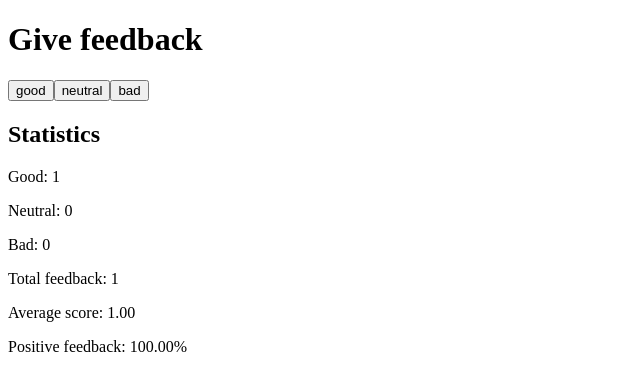
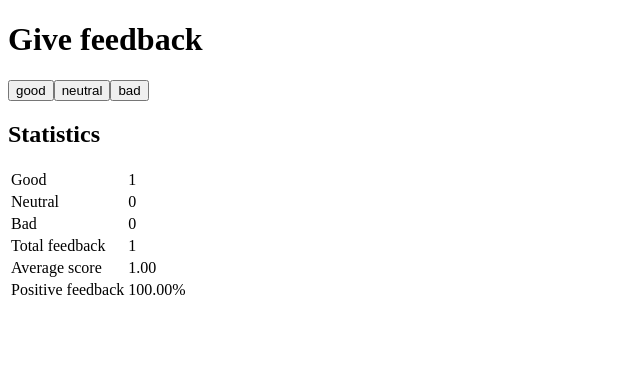
Before and after one commit to Royxuzeng/unicafe, a React (Create React App) app: page / in a window 1280 px wide. Both pictures are taken after a click on the button "good". Shown: the top 390 px of the page, without its empty margins (0-640 px from the left). Built offline with nearby package versions, Linux system fonts and the light colour scheme.

Commit message:
add table

```diff
--- a/src/App.js
+++ b/src/App.js
@@ -6,9 +6,10 @@
 
 const StatisticLine = ({ text, value }) => {
   return (
-    <p>
-      {text}: {value}
-    </p>
+    <tr>
+      <td>{text}</td>
+      <td>{value}</td>
+    </tr>
   )
 }
 
@@ -21,12 +22,16 @@
   return (
     <>
       <h2>Statistics</h2>
+      <table>
+        <tbody>
           <StatisticLine text="Good" value={good} />
           <StatisticLine text="Neutral" value={neutral} />
           <StatisticLine text="Bad" value={bad} />
           <StatisticLine text="Total feedback" value={totalFeedback} />
           <StatisticLine text="Average score" value={averageScore.toFixed(2)} />
           <StatisticLine text="Positive feedback" value={`${positivePercentage.toFixed(2)}%`} />
+        </tbody>
+      </table>
     </>
   )
 }
```
Lines whose indentation alone changed are shown as unchanged.
